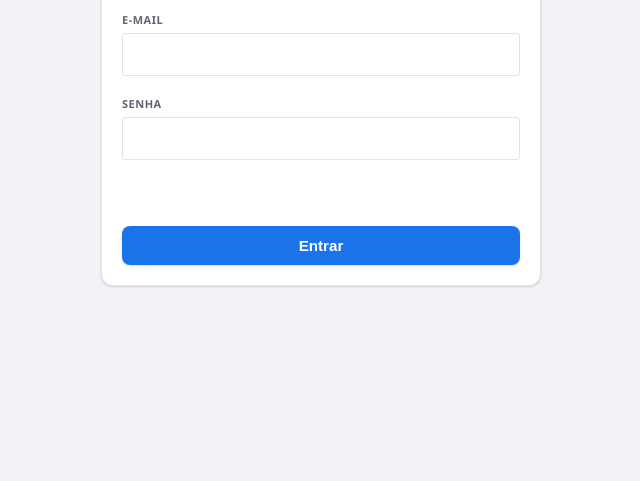
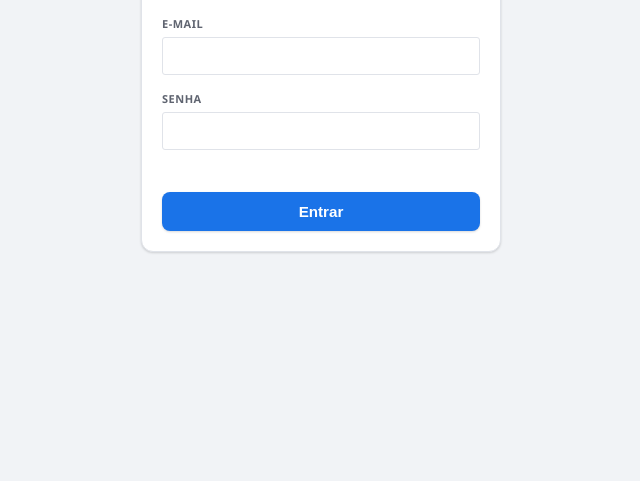
Before and after one commit to tecnologiaminart-hash/pncp-licitacoes, a plain HTML site: page frontend/index.html in a window 1280 px wide. Shown: the part 319-800 px from the top of the page, without its empty margins (319-959 px from the left). Drawn offline with nearby package versions, Linux system fonts and the light colour scheme.

Commit message:
fsdfsdf
sdfsdf

```diff
--- a/frontend/css/style.css
+++ b/frontend/css/style.css
@@ -59,15 +59,19 @@
 
 
 .login-card {
-  width: 100%;
-  max-width: 440px;
+  width: 360px;
+  max-width: 100%;
   display: flex;
   flex-direction: column;
-  gap: 20px;
-  padding: 100px 56px;
+  gap: 0;
+  padding: 48px 40px;
   border-radius: 4px;
   border: 1px solid var(--cor-borda);
   box-shadow: none;
+}
+
+.login-card .campo {
+  margin-bottom: 16px;
 }
 
 .login-card .campo label {
@@ -77,30 +81,29 @@
 }
 
 .login-card .campo input {
-  padding: 12px 14px;
+  padding: 10px 12px;
   border-radius: 3px;
-  font-size: 15px;
+  font-size: 14px;
 }
 
 .login-card__botao {
   width: 100%;
   justify-content: center;
-  padding: 13px;
+  padding: 11px;
   border-radius: 3px;
-  font-size: 15px;
-  margin-top: 8px;
+  font-size: 14px;
 }
 
 .login-card__logo {
   display: block;
   width: 100%;
-  max-width: 260px;
+  max-width: 220px;
   height: auto;
   margin: 0 auto 32px;
 }
 
 #loginErro {
-  flex: none;
+  margin-top: 8px;
   font-size: 12px;
   text-align: center;
   min-height: 18px;
```
